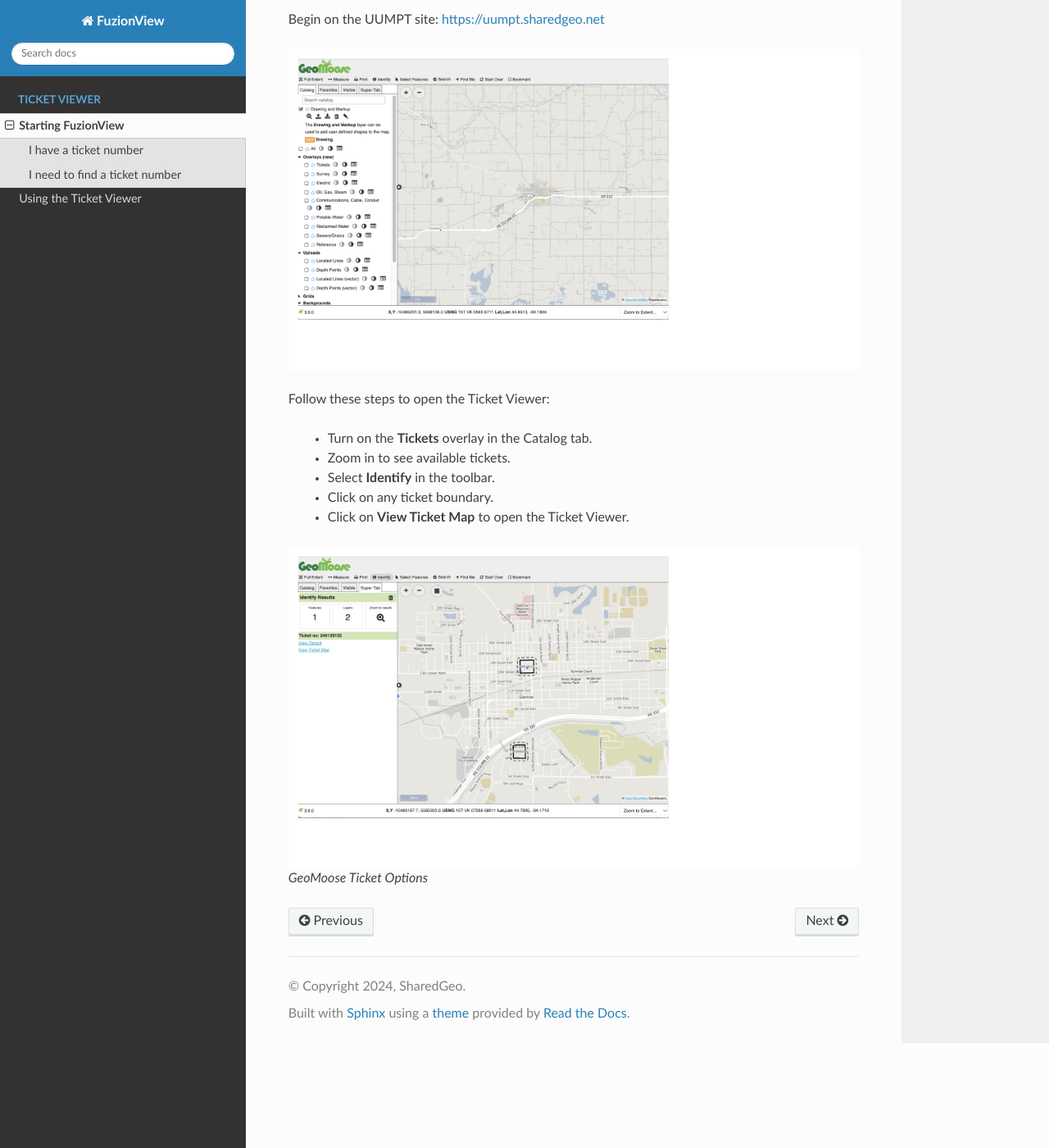
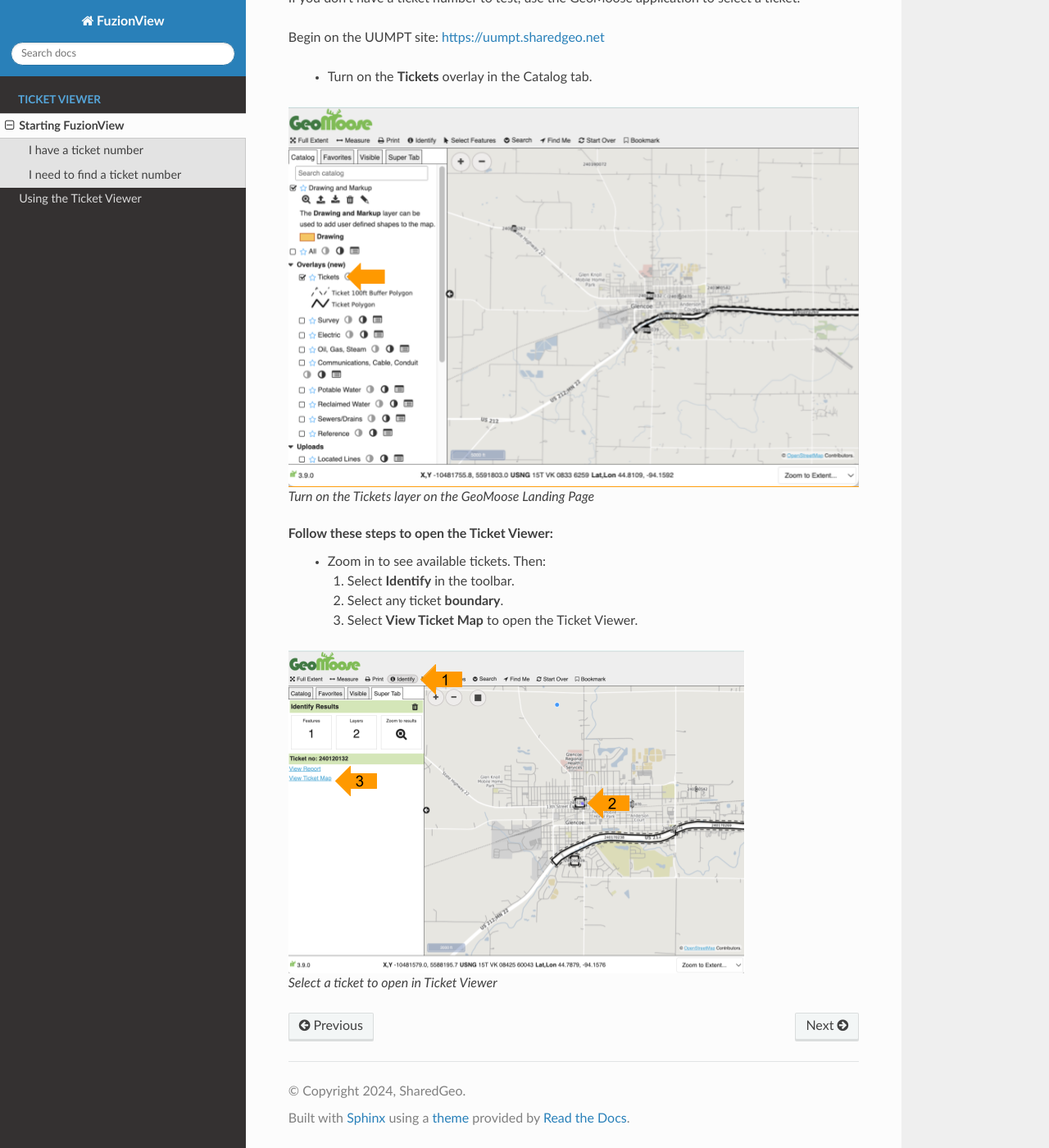
Before and after one commit to FuzionView/FV-Docs, a Sphinx documentation site: the page built from source/openfv.rst, in a window 1280 px wide and 1400 px high, scrolled down 995 px. Shown: the whole window at 82% size. Built offline with Sphinx 7.4.7 and the Read the Docs theme 2.0.0, drawn with Linux system fonts in a browser that asks for light colours.

Commit message:
Updating cropped images

```diff
--- a/source/openfv.rst
+++ b/source/openfv.rst
@@ -26,22 +26,25 @@
 
 Begin on the UUMPT site: https://uumpt.sharedgeo.net
 
+ * Turn on the **Tickets** overlay in the Catalog tab.
+
 .. figure:: /_static/GeoMoose1.png
    :alt: The GeoMoose landing page
    :class: with-border
 
-..  *GeoMoose Landing Page*
+   *Turn on the Tickets layer on the GeoMoose Landing Page*
 
 Follow these steps to open the Ticket Viewer:
+ * Zoom in to see available tickets. Then:
 
- * Turn on the **Tickets** overlay in the Catalog tab.
- * Zoom in to see available tickets.
- * Select **Identify** in the toolbar.
- * Click on any ticket boundary.
- * Click on **View Ticket Map** to open the Ticket Viewer.
+   1. Select **Identify** in the toolbar.
 
-.. figure:: /_static/GeoMooseTicketViewer1.png
+   2. Select any ticket **boundary**.
+
+   3. Select **View Ticket Map** to open the Ticket Viewer.
+
+.. figure:: /_static/GeoMoose123.png
    :alt: Accessing the FuzionView Ticket Viewer
    :class: with-border
 
-   *GeoMoose Ticket Options*
+   *Select a ticket to open in Ticket Viewer*
```
Also changed, not shown: source/ticketviewer.rst (+15 -7 lines), source/_static/GSOC1.png, source/_static/GeoMoose1.png, source/_static/GeoMoose123.png (added), source/_static/Identify1.png, source/_static/Layers1.png, source/_static/TicketInfo1.png, source/_static/TicketInfo2.png (added), source/_static/TicketViewer1.png, source/_static/TicketViewer2.png (added), source/_static/UUMPT1.png (added).
